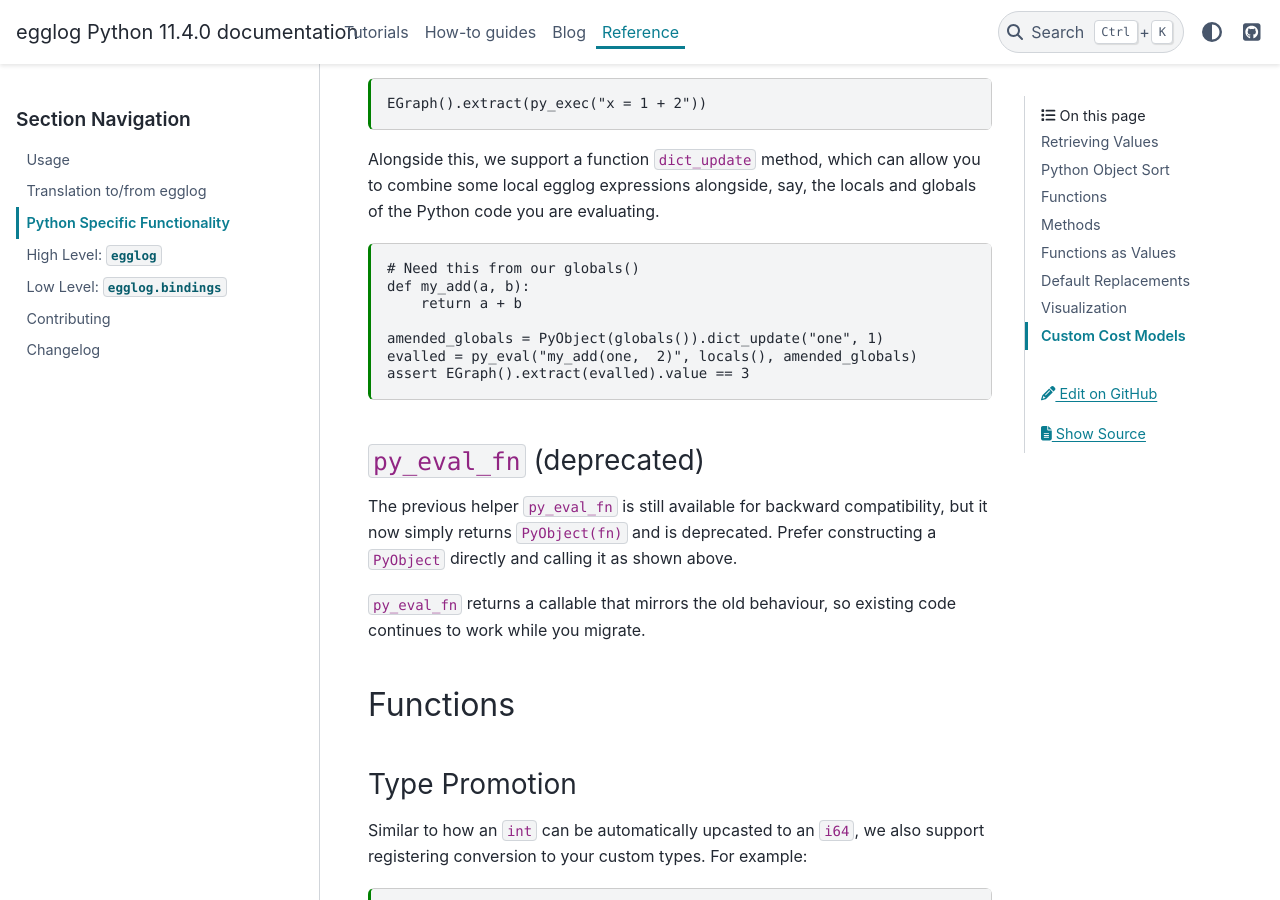
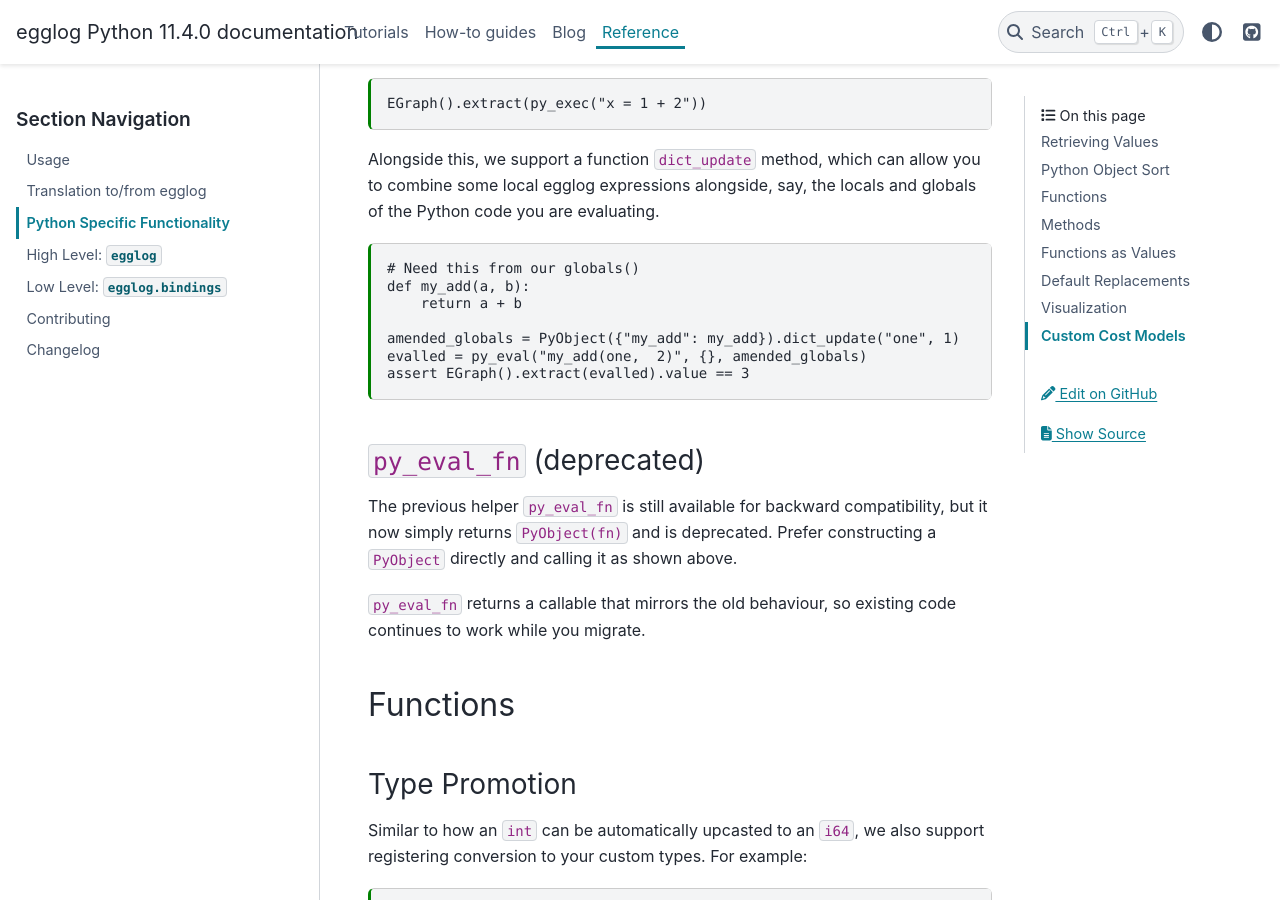
Before and after one commit to egraphs-good/egglog-python, a Sphinx documentation site: the page built from docs/reference/python-integration.md, in a window 1280 px wide and 900 px high, scrolled down 4609 px. Built offline with Sphinx 7.4.7 and the PyData theme 0.15.4, drawn with Linux system fonts in a browser that asks for light colours; pages that are not in the unit, such as notebooks, are missing from menus; comment, search, counter and statistics services are not loaded; the version number is read from the project's files by our own code.

Commit message:
Fix remaining doc isssue

````diff
--- a/docs/reference/python-integration.md
+++ b/docs/reference/python-integration.md
@@ -204,8 +204,8 @@ Alongside this, we support a function `dict_update` method, which can allow you
 def my_add(a, b):
     return a + b
 
-amended_globals = PyObject(globals()).dict_update("one", 1)
-evalled = py_eval("my_add(one,  2)", locals(), amended_globals)
+amended_globals = PyObject({"my_add": my_add}).dict_update("one", 1)
+evalled = py_eval("my_add(one,  2)", {}, amended_globals)
 assert EGraph().extract(evalled).value == 3
 ```
 
````
